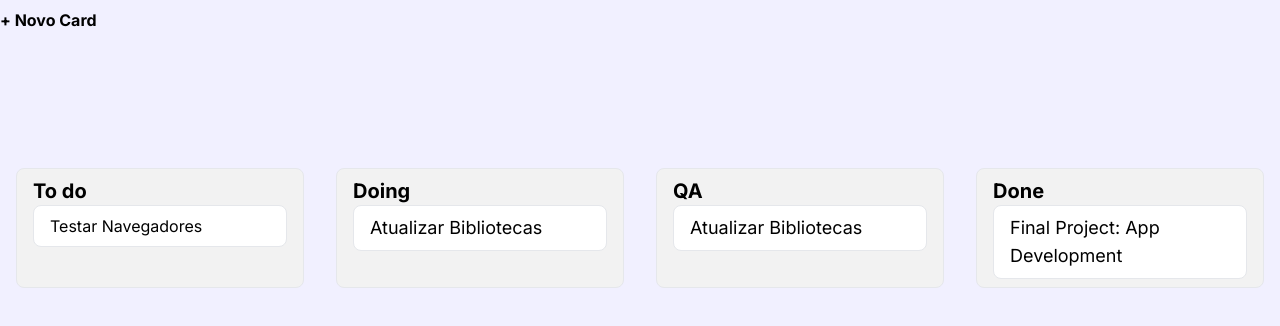
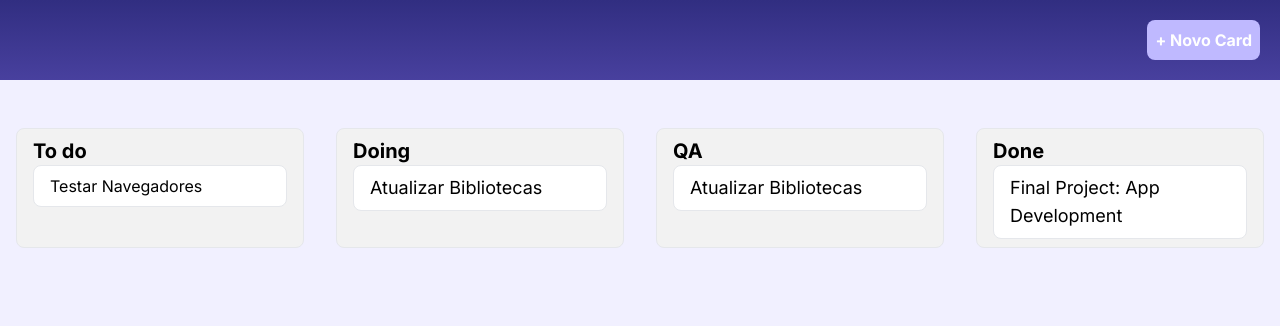
Before and after one commit to Miguel-ectil/Project-Kanban, a Next.js app: page / in a window 1280 px wide. Shown: the top 326 px of the page. Built offline with nearby package versions, Linux system fonts and the light colour scheme.

Commit message:
[ADD and UPD] Adicionando 'react-icons' ao projeto, e adiconando uma logica temporaria para a parte do navbar

```diff
--- a/src/app/layout.tsx
+++ b/src/app/layout.tsx
@@ -18,7 +18,14 @@ export default function RootLayout({
   return (
     <html lang="en">
       <body className={inter.className}>
-        <Header />
+        <div className='fixed flex w-full items-center justify-end bg-gradient-to-t from-transparent bg-[#48409E] to-indigo-900 transition-all'>
+          <button
+            className="flex hover:bg-[#aea7f3] bg-[#BFB9FF]  border-[#BFB9FF] rounded-lg cursor-pointer hover:shadow-lg m-5 text-white px-2 py-2"
+            // onClick={handleLogoutClick}
+          >
+            <strong>+ Novo Card</strong>
+          </button>
+        </div>
         {children}
       </body>
     </html>
```
Also changed, not shown: package.json (+7 -6 lines), 1 other file (tests, documents, lock files or other folders).
